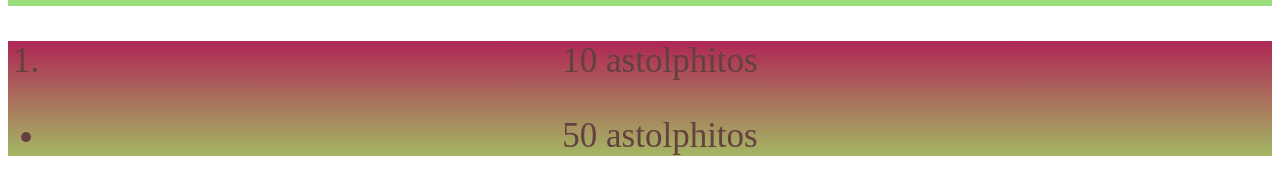
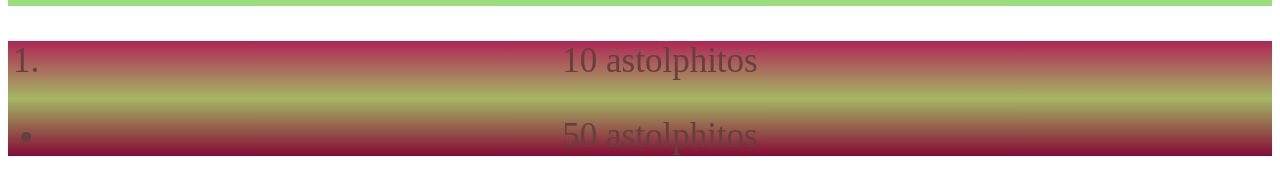
Before and after one commit to ProfJaderson/jaderson, a plain HTML site: page index.html in a window 1280 px wide. Shown: the part 498-692 px from the top of the page. Drawn offline with Linux system fonts and the light colour scheme.

Commit message:
teste cor

```diff
--- a/style.css
+++ b/style.css
@@ -19,5 +19,5 @@
     color: #644040;
     text-align: center;
     font-size: 35px;
-    background-image: linear-gradient(#AF2655, #A3B763);
+    background-image: linear-gradient(#AF2655, #A3B763, #860A35);
 }
```
